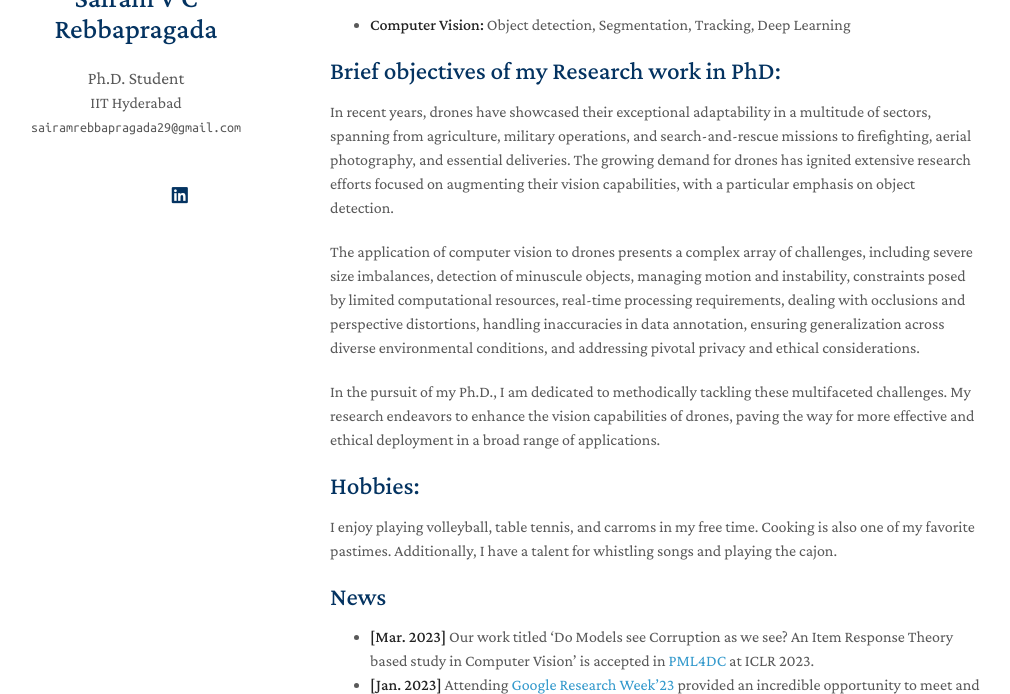
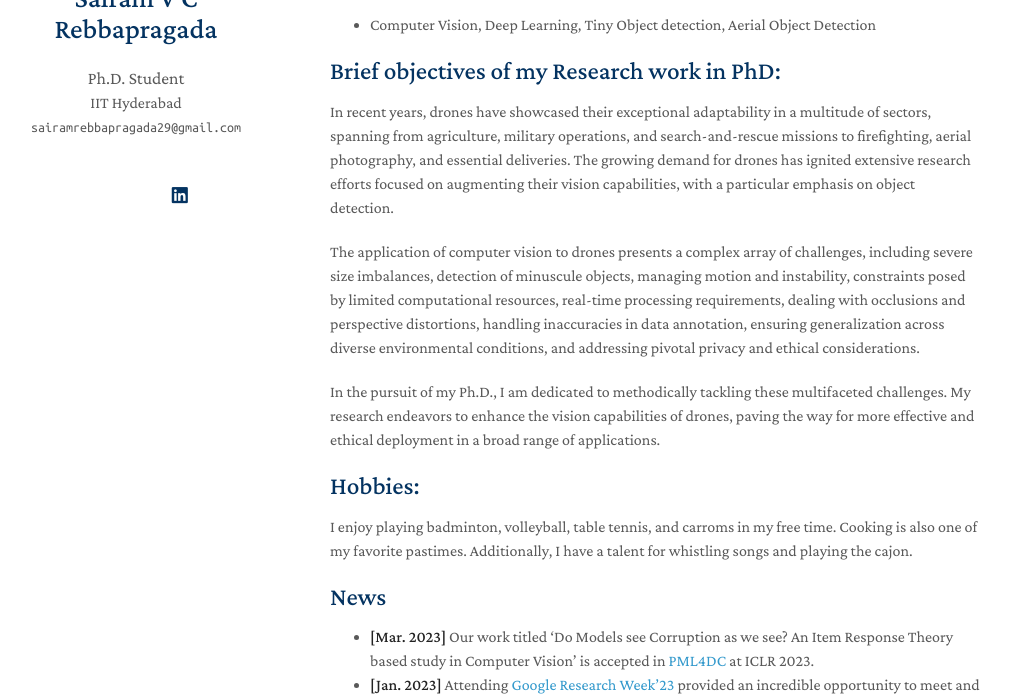
Before and after one commit to sairamrebbapragada/sairamrebbapragada.github.io, a Jekyll site: the page built from index.md, in a window 1280 px wide and 900 px high, cut to the strip 206-900 px from the top of the window. Shown: the whole strip, without its empty margins (140-1150 px from the left). Built offline with Jekyll 4.4.1, drawn with Linux system fonts in a browser that asks for light colours; nearby versions of some CDN libraries; a style sheet for code colours, icons or effects is not loaded; our own code applies the rules of GitHub Pages for plain Markdown files.

Commit message:
Update index.md

```diff
--- a/index.md
+++ b/index.md
@@ -8,7 +8,7 @@ I am a Ph.D. student in the department of Artificial Intelligence at IIT Hyderab
 
 ## Research Interests
 
-- **Computer Vision:** Object detection, Segmentation, Tracking, Deep Learning
+- Computer Vision, Deep Learning, Tiny Object detection, Aerial Object Detection
 
 ## Brief objectives of my Research work in PhD:
 
@@ -21,7 +21,7 @@ In the pursuit of my Ph.D., I am dedicated to methodically tackling these multif
 <!-- I work on developing computer vision algorithms for swarms of drones. In military warfare, they can be used as target decoys for combat missions. In agriculture, drones provide farmers with real-time data to make informed harvesting decisions. For search-and-rescue, they can reach places where humans cannot. Alternatively, they are also used in fire-fighting, delivery of essentials and aerial photography. This increasing demand for drones in various domains has recently encouraged the computer vision community to work extensively on vision from drones. Compared to general object detection, aerial object detection (especially, object detection on images captured from drones) has additional challenges, some of which are high occlusion, arbitrary orientation, high variation in scale and small sized crowded objects. The above problems can be resolved by using multiple drones, which improves object detection performance and robustness against occlusion and visual ambiguity. I am working to solve the challenges one after another, which is necessary for designing an efficient multi-drone system.  -->
 
 ## Hobbies:
-I enjoy playing volleyball, table tennis, and carroms in my free time. Cooking is also one of my favorite pastimes. Additionally, I have a talent for whistling songs and playing the cajon.
+I enjoy playing badminton, volleyball, table tennis, and carroms in my free time. Cooking is also one of my favorite pastimes. Additionally, I have a talent for whistling songs and playing the cajon.
 
 ## News
 - **[Mar. 2023]** Our work titled 'Do Models see Corruption as we see? An Item Response Theory based study in Computer Vision' is accepted in [PML4DC](https://pml4dc.github.io/iclr2023/) at ICLR 2023.
```
